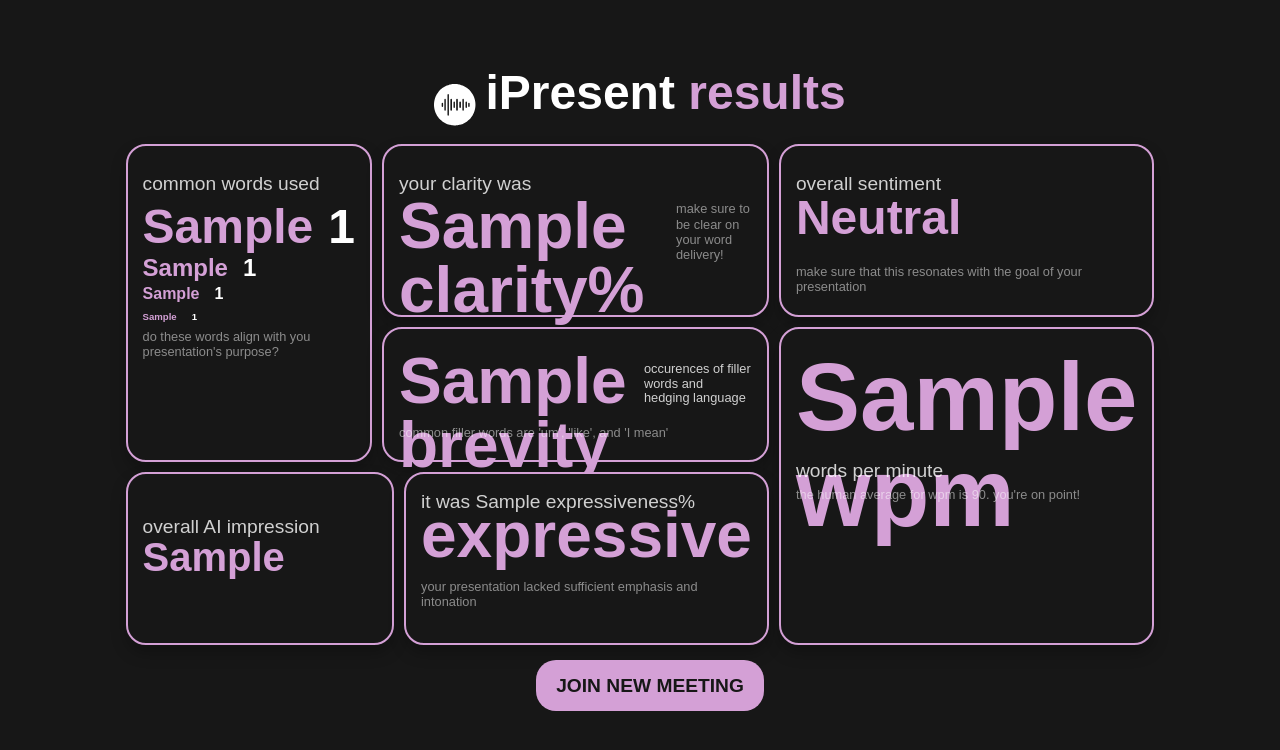
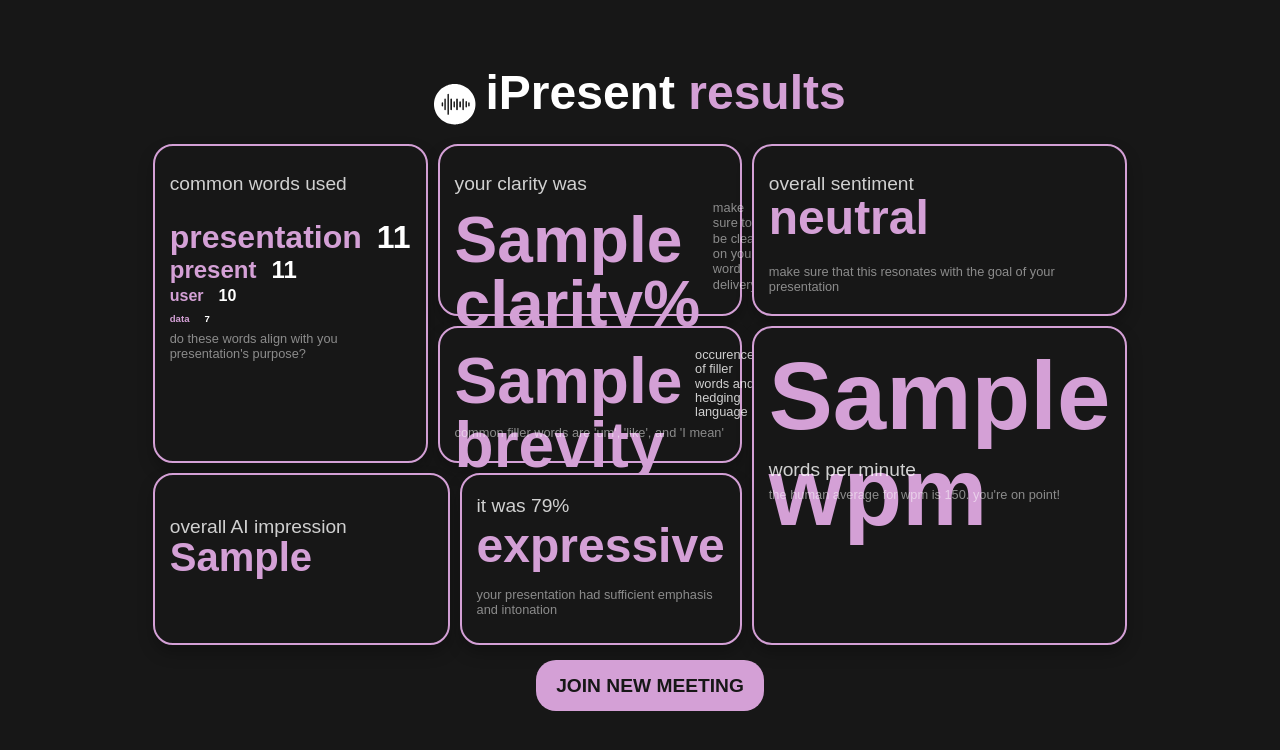
Before and after one commit to danielhariyanto/iPresent, a Flask app: template templates/metrics.html in a window 1280 px wide. Shown: the top 750 px of the page. Run offline with Flask 2, Linux system fonts and the light colour scheme; the template is opened without the code that fills it: most values are stand-ins (such as "Sample title", 1, 10 or a date in 2020); some web fonts are replaced.

Commit message:
make edits to metrics page

```diff
--- a/app.py
+++ b/app.py
@@ -46,7 +46,7 @@
         hedging_phrase_counts, hedging_all_counts = algorithms.count_phrases(transcript, hedging_language)
 
         #cadence
-        wpm = algorithms.cadence(words)
+        wpm = int(algorithms.cadence(words))
         #common words
         #common_words = algorithms.vocabulary(transcript)
         common_words = {
@@ -71,14 +71,14 @@
         sentiment_score, sentiment_magnitude = algorithms.sample_analyze_sentiment(transcript)
         #AI impression (JSON)
         #ai_impression = algorithms.ai_impression(transcript, wv)
-        ai_impression = "Beautiful"
+        ai_impression = "inspiring"
         #expressiveness
         #emote_stats = algorithms.perform_audio_analysis(bucket_name, blob_name)
         emote_stats = {'Neutral': 0.7777777777777778, 'Passionate': 0.2222222222222222}
 
 
         ### DELETE AUDIO FILE ###
-        #delete_blob(bucket_name, blob_name)
+        delete_blob(bucket_name, blob_name)
 
         return render_template("metrics.html", clarity=clarity, brevity=filler_all_counts+hedging_all_counts, wpm=wpm*60, common_words=common_words, common_1=common_1, common_1_count=common_1_count, common_2=common_2, common_2_count=common_2_count, common_3=common_3, common_3_count=common_3_count, common_4=common_4, common_4_count=common_4_count, sentiment_score=sentiment_score, sentiment_magnitude=sentiment_magnitude, ai_impression=ai_impression, expressiveness=emote_stats.get("Passionate"))
 
--- a/static/css/main.css
+++ b/static/css/main.css
@@ -585,6 +585,8 @@
 
 .metrics-grid .card1 h3 {
   height: 12%;
+  width: 80%;
+  margin-bottom: 20px;
 }
 
 .metrics-grid .card1 ul {
@@ -597,7 +599,7 @@
 }
 
 .metrics-grid .card1 ul li:nth-of-type(1) {
-  font-size: 3em;
+  font-size: 2em;
 }
 
 .metrics-grid .card1 ul li:nth-of-type(2) {
@@ -747,11 +749,12 @@
 }
 
 .metrics-grid .card7 h2 {
-  font-size: 4em;
+  font-size: 3em;
+  line-height: 150%;
 }
 
 .metrics-grid .card7 h3 {
-  line-height: 10%;
+  line-height: 50%;
 }
 
 .metrics-grid .join-button {
--- a/static/css/main.scss
+++ b/static/css/main.scss
@@ -429,6 +429,8 @@
 			grid-row: 1/3;
 			h3 {
 				height: 12%;
+				width: 80%;
+				margin-bottom: 20px;
 			}
 			ul {
 				list-style: none;
@@ -437,7 +439,7 @@
 					font-weight: 600;
 
 					&:nth-of-type(1) {
-						font-size: 3em;
+						font-size: 2em;
 					}
 					&:nth-of-type(2) {
 						font-size: 1.5em;
@@ -530,10 +532,11 @@
 		}
 		.card7 {
 			h2 {
-				font-size: 4em;
+				font-size: 3em;
+				line-height: 150%;
 			}
 			h3 {
-				line-height: 10%;
+				line-height: 50%;
 			}
 		}
 		.join-button {
--- a/templates/metrics.html
+++ b/templates/metrics.html
@@ -17,10 +17,14 @@
             <div class="metrics-grid__card card1">
                 <h3>common words used</h3>
                 <ul>
-                    <li>{{common_1}}<span>{{common_1_count}}</span></li>
+                    <!-- <li>{{common_1}}<span>{{common_1_count}}</span></li>
                     <li>{{common_2}}<span>{{common_2_count}}</span></li>
                     <li>{{common_3}}<span>{{common_3_count}}</span></li>
-                    <li>{{common_4}}<span>{{common_4_count}}</span></li>
+                    <li>{{common_4}}<span>{{common_4_count}}</span></li> -->
+                    <li>presentation<span>11</span></li>
+                    <li>present<span>11</span></li>
+                    <li>user<span>10</span></li>
+                    <li>data<span>7</span></li>
                 </ul>
                 <p>do these words align with you presentation's purpose?</p>
             </div>
@@ -34,11 +38,11 @@
             <div class="metrics-grid__card card3">
                 <h3>overall sentiment</h3>
                 {% if sentiment_score > 0.2 %}
-                <h2>Positive</h2>
+                <h2>positive</h2>
                 {% elif sentiment_score < -0.2 %}
-                <h2>Negative</h2>
+                <h2>negative</h2>
                 {% else %}
-                <h2>Neutral</h2>
+                <h2>neutral</h2>
                 {% endif %}
                 <p>make sure that this resonates with the goal of your presentation</p>
             </div>
@@ -52,16 +56,17 @@
             <div class="metrics-grid__card card5">
                 <h2>{{wpm}}</h2>
                 <h3>words per minute</h3>
-                <p>the human average for wpm is 90. you're on point!</p>
+                <p>the human average for wpm is 150. you're on point!</p>
             </div>
             <div class="metrics-grid__card card6">
                 <h3>overall AI impression</h3>
                 <h2>{{ai_impression}}</h2>
             </div>
             <div class="metrics-grid__card card7">
-                <h3>it was {{expressiveness}}%</h3>
+                <!-- <h3>it was {{expressiveness}}%</h3> -->
+                <h3>it was 79%</h3>
                 <h2>expressive</h2>
-                <p>your presentation lacked sufficient emphasis and intonation</p>
+                <p>your presentation had sufficient emphasis and intonation</p>
             </div>
         </div>
         <div class="metrics-actions">
```
Also changed, not shown: 1 other file.
